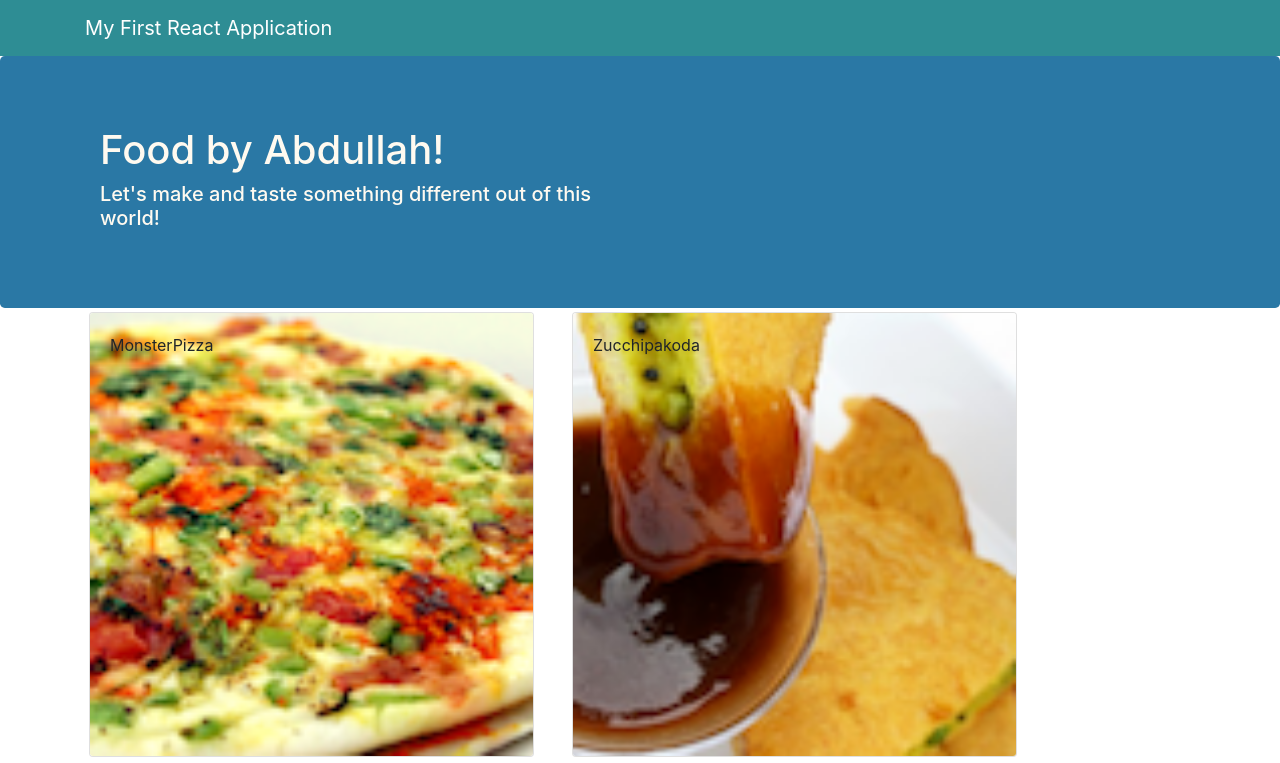
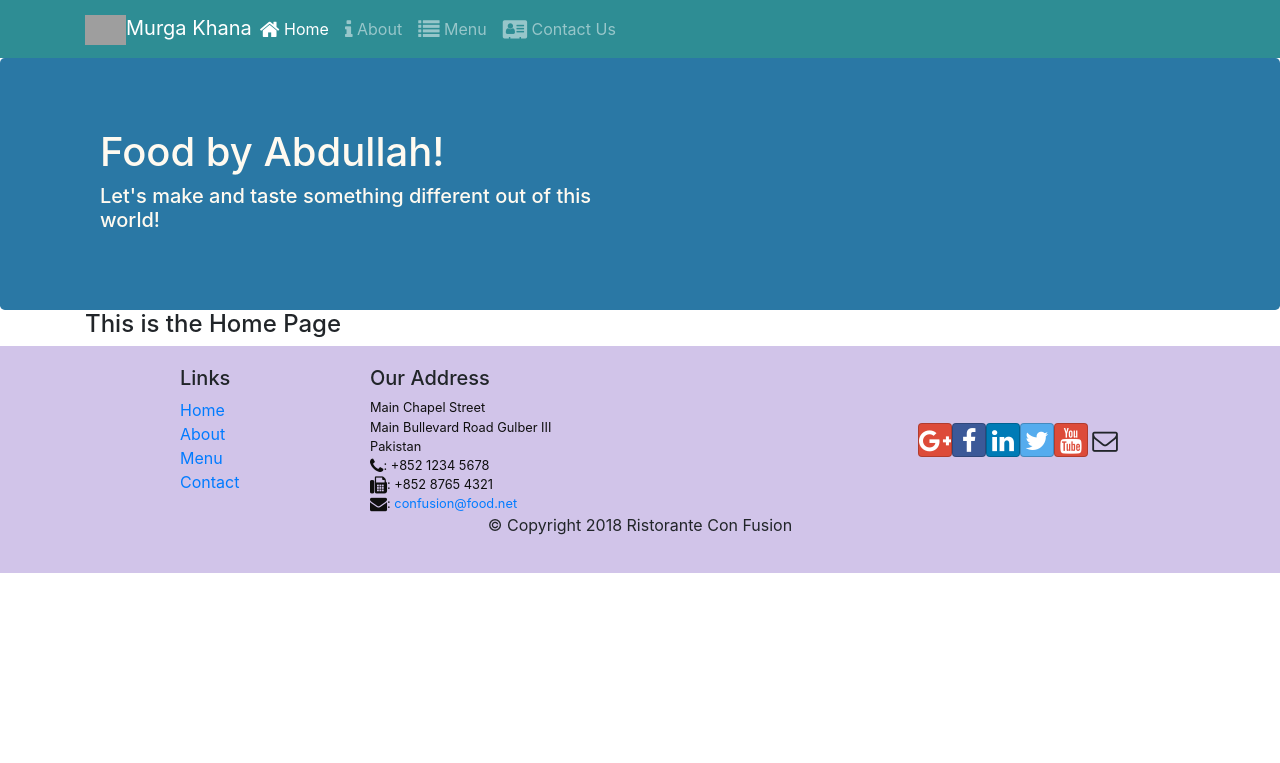
Before and after one commit to mabdullahadeel/react-cookup, a React (Create React App) app: page /home in a window 1280 px wide. Shown: the top 763 px of the page. Built offline with nearby package versions, Linux system fonts and the light colour scheme; grey boxes are pictures that could not be loaded.

Commit message:
React Routers Implementation

```diff
--- a/package.json
+++ b/package.json
@@ -12,6 +12,7 @@
     "react": "^16.13.1",
     "react-dom": "^16.13.1",
     "react-popper": "^2.2.3",
+    "react-router-dom": "^5.2.0",
     "react-scripts": "3.4.1",
     "reactstrap": "^8.5.1"
   },
--- a/src/App.js
+++ b/src/App.js
@@ -1,4 +1,8 @@
 import React, { Component } from 'react';
+
+// importing internal component to enable routing in the react application
+import { BrowserRouter } from 'react-router-dom';
+
 import './App.css';
 
 // importing components that has been created
@@ -8,9 +12,11 @@ class App extends Component {
 
   render() {
     return (
-      <div className="App">
-        <Main />
-      </div>
+      <BrowserRouter>
+        <div className="App">
+          <Main />
+        </div>
+      </BrowserRouter>
     );
   }
 
--- a/src/components/FooterComponent.js
+++ b/src/components/FooterComponent.js
@@ -1,4 +1,5 @@
 import React from 'react';
+import { Link } from 'react-router-dom';
 
 
 // Using ES6 sytaxt for the function
@@ -10,10 +11,10 @@ const Footer = (props) => {
                     <div className="col-4 offset-1 col-sm-2">
                         <h5>Links</h5>
                         <ul className="list-unstyled">
-                            <li><a href="#">Home</a></li>
-                            <li><a href="#">About</a></li>
-                            <li><a href="#">Menu</a></li>
-                            <li><a href="contactus.html">Contact</a></li>
+                            <li><Link to='/home'>Home</Link></li>
+                            <li><Link to='/about'>About</Link></li>
+                            <li><Link to="/menu">Menu</Link></li>
+                            <li><Link to="/contact">Contact</Link></li>
                         </ul>
                     </div>
                     <div className="col-7 col-sm-5">
--- a/src/components/HeaderComponent.js
+++ b/src/components/HeaderComponent.js
@@ -1,15 +1,61 @@
 import React, { Component } from 'react';
 // importing react based components from bootstrap that are already made for reuse
-import { Navbar, NavbarBrand, Jumbotron } from 'reactstrap';
+import { Navbar, NavbarBrand, Nav, NavbarToggler, Collapse, NavItem, Jumbotron } from 'reactstrap';
+import { NavLink } from 'react-router-dom';
 
 class Header extends Component {
+    constructor(props) {
+        super(props)
+        this.state = {
+            isNavOpen: false
+        };
+        this.toggleNave = this.toggleNave.bind(this);
+        // To use toggleNave method inside the premade JSX components from ReactStra we need to bind it
+
+    }
+
+    toggleNave() {
+        this.setState({
+            isNavOpen: !this.state.isNavOpen
+        })
+    }
+
     render() {
         return (
             <React.Fragment>
                 {/* Adding the Navbar from the reactstrap based Bootstrap */}
-                < Navbar dark >
+                < Navbar dark expand="md" > {/* expand="md" will only show the navebar for medium to extra large screens */}
                     <div className="container">
-                        <NavbarBrand href="/">My First React Application</NavbarBrand>
+                        <NavbarToggler onClick={this.toggleNave} />
+                        <NavbarBrand href="/" className="mr-auto" >
+                            <img src='https://seeklogo.com/images/R/restaurant-chief-food-hotel-logo-9DE9D03812-seeklogo.com.png'
+                                height="30" width="41" alt="Murga Khana by Abdullah" />
+                                Murga Khana
+                        </NavbarBrand>
+                        <Collapse navbar isOpen={this.state.isNavOpen}>
+                            <Nav navbar>
+                                <NavItem>
+                                    <NavLink className='nav-link' to="/home">
+                                        <span className="fa fa-home fa-lg"></span>  Home
+                                    </NavLink>
+                                </NavItem>
+                                <NavItem>
+                                    <NavLink className='nav-link' to="/about">
+                                        <span className="fa fa-info fa-lg" />  About
+                                    </NavLink>
+                                </NavItem>
+                                <NavItem>
+                                    <NavLink className='nav-link' to="/menu">
+                                        <span className="fa fa-list fa-lg" />  Menu
+                                    </NavLink>
+                                </NavItem>
+                                <NavItem>
+                                    <NavLink className='nav-link' to="/contact">
+                                        <span className="fa fa-address-card fa-lg" />  Contact Us
+                                    </NavLink>
+                                </NavItem>
+                            </Nav>
+                        </Collapse>
                     </div>
                 </Navbar >
 
--- /dev/null
+++ b/src/components/HomeComponent.js
@@ -0,0 +1,12 @@
+import React from 'react';
+
+const Home = (props) => {
+    return (
+        <div className="container">
+            <h4>
+                This is the Home Page
+            </h4>
+        </div>
+    )
+};
+export default Home;
--- a/src/components/MainComponent.js
+++ b/src/components/MainComponent.js
@@ -1,6 +1,7 @@
 import React, { Component } from 'react';
 
 // importing components that has been created
+import Home from './HomeComponent';
 import Menu from './MenuComponent';
 import DishDetail from './DishDetatilComponent';
 import Header from './HeaderComponent';
@@ -10,13 +11,16 @@ import Footer from './FooterComponent';
 import { DISHES } from '../shared/dishes';
 import { render } from '@testing-library/react';
 
+//Routing funtionality
+import { Switch, Route, Redirect } from 'react-router-dom';
+
 class Main extends Component {
     constructor(props) {
         super(props);
         this.state = {
             dishes: DISHES,
             selectedDish: null
-        }
+        };
     };
 
     onDishSelect(dish) {
@@ -24,12 +28,21 @@ class Main extends Component {
     };
 
     render() {
+        const HomePage = () => {
+            return (
+                <Home />
+            )
+        }
         return (
             <div className="App">
                 <Header />
-                <Menu dishes={this.state.dishes}
-                    onClick={(dishId) => this.onDishSelect(dishId)} />
-                {this.state.selectedDish != null ? < DishDetail dish={this.state.dishes.filter((dish) => dish.id === this.state.selectedDish)[0]} /> : <div></div>}
+                <Switch>
+                    <Route path="/home" component={HomePage} />
+                    {/* If we need to pass props to the componet we use following approach of Route */}
+                    <Route exact path="/menu" component={() => <Menu dishes={this.state.dishes} onClick={(dishId) => this.onDishSelect(dishId)} />} />
+                    {/* If URL path does not match anything */}
+                    <Redirect to="/home" />
+                </Switch>
                 <Footer />
             </div>
         );
```
Also changed, not shown: src/App.css (line endings or trailing spaces), 1 other file (tests, documents, lock files or other folders).
